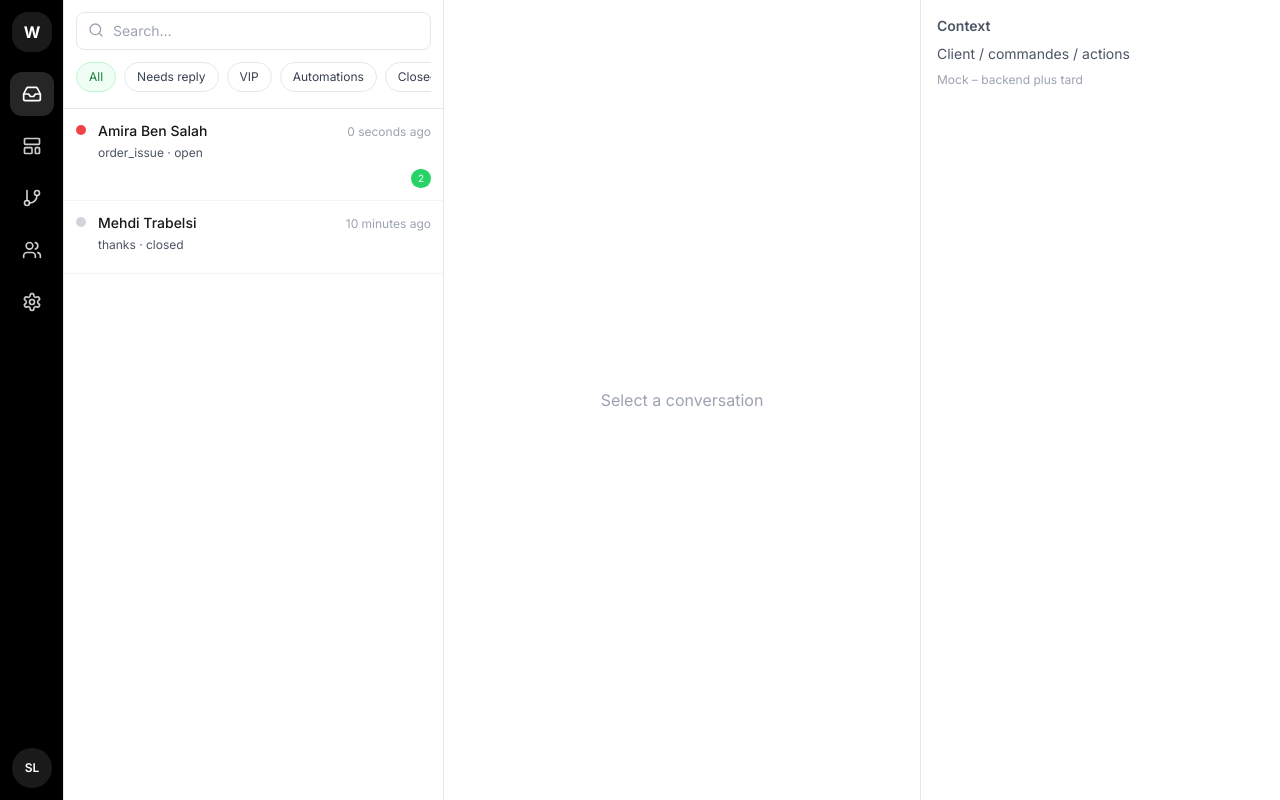
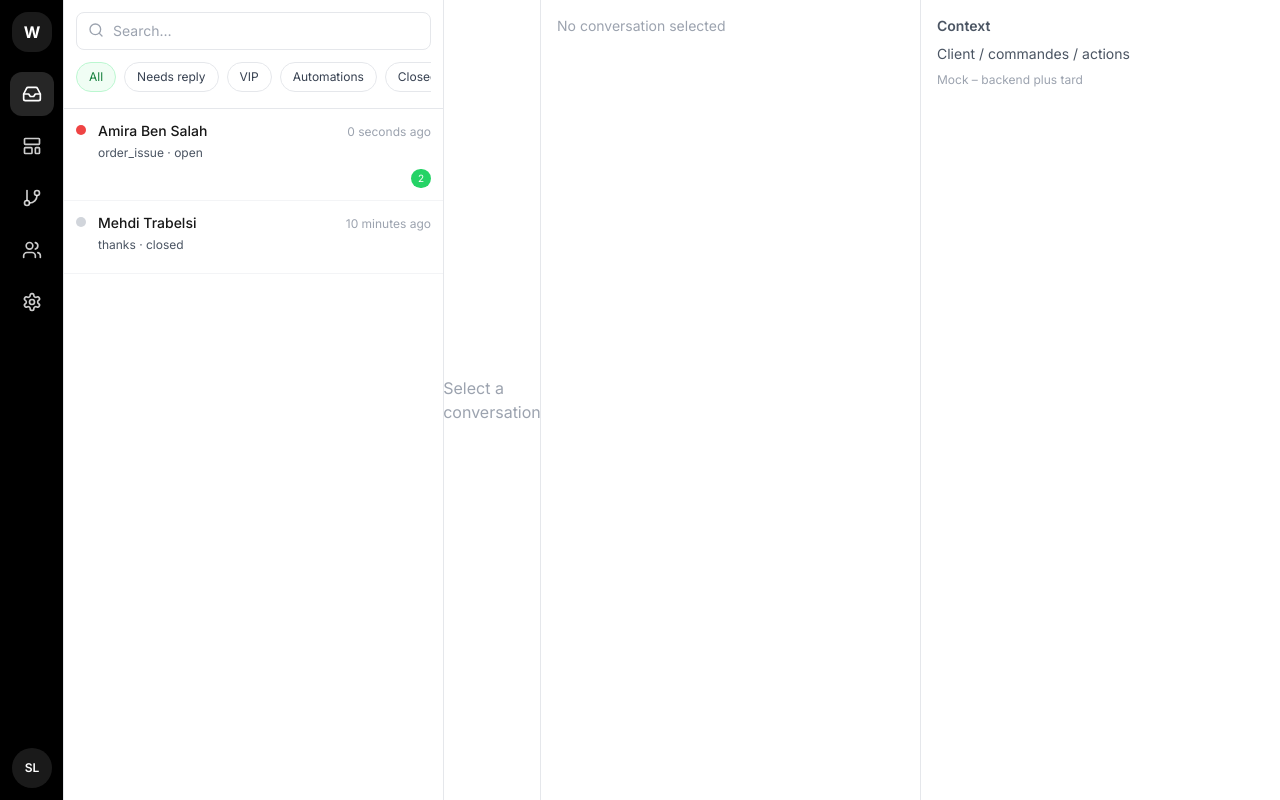
Before and after one commit to Slim-LARIBI/whatsapp-project, a Next.js app in the folder apps/web/: page /inbox in a window 1280 px wide. Built offline with nearby package versions, Linux system fonts and the light colour scheme; no server answers.

Commit message:
feat: sprint2 UX stabilization (fixed app shell + inbox 3-column stable layout)

```diff
--- a/apps/web/src/app/(app)/inbox/page.tsx
+++ b/apps/web/src/app/(app)/inbox/page.tsx
@@ -2,9 +2,18 @@
 
 import { useEffect, useMemo } from 'react';
 import { useSearchParams } from 'next/navigation';
+
 import { ConversationList } from '@/components/inbox/conversation-list';
 import { ConversationView } from '@/components/inbox/conversation-view';
+import { ConversationDetail } from '@/components/inbox/conversation-detail';
 import { useInboxStore } from '@/store/inbox-store';
+
+/**
+ * INBOX STABLE (SAFE)
+ * - 3 colonnes FIXES
+ * - Seule la zone messages scrolle (ConversationView gère déjà sticky header/composer)
+ * - Ne casse pas templates drawer / AI reply
+ */
 
 const TEMPLATE_LIBRARY: Record<string, string> = {
   order_confirmation:
@@ -39,12 +48,11 @@ export default function InboxPage() {
   useEffect(() => {
     if (!tpl || !templateText) return;
 
-    // 1) auto-select first conversation if none selected
+    // auto-select first conversation if none selected
     if (!selectedConversationId && conversations.length > 0) {
       selectConversation(conversations[0].id);
     }
 
-    // 2) put template into composer (append to keep agent's draft if any)
     const filled = templateText
       .replaceAll('{{first_name}}', 'Amira')
       .replaceAll('{{order_id}}', '1234')
@@ -58,31 +66,46 @@ export default function InboxPage() {
       .replaceAll('{{code}}', 'SAVE10')
       .replaceAll('{{ends_at}}', '2026-02-28');
 
+    // push template into composer
     setComposerDraft('');
     appendComposerDraft(filled);
     // eslint-disable-next-line react-hooks/exhaustive-deps
   }, [tpl, templateText]);
 
   return (
-    // IMPORTANT: lock the inbox area in a horizontal flex row and prevent page scroll jumps
-    <div className="flex h-full min-h-0 w-full overflow-hidden">
-      {/* LEFT: list (scrolls inside) */}
-      <aside className="w-[380px] shrink-0 border-r border-gray-200 bg-white overflow-y-auto">
-        <ConversationList />
+    <div className="flex h-full w-full overflow-hidden">
+      {/* LEFT: conversations */}
+      <aside className="w-[380px] shrink-0 border-r border-gray-200 bg-white overflow-hidden">
+        <div className="h-full overflow-y-auto">
+          <ConversationList />
+        </div>
       </aside>
 
-      {/* CENTER: conversation view (scrolls inside) */}
-      <section className="flex-1 min-w-0 min-h-0 bg-white">
-        <div className="h-full min-h-0 overflow-y-auto">
+      {/* CENTER: chat */}
+      <main className="flex-1 min-w-0 bg-white overflow-hidden">
+        <div className="h-full flex flex-col overflow-hidden">
           {selectedConversationId ? (
             <ConversationView conversationId={selectedConversationId} />
           ) : (
-            <div className="h-full flex items-center justify-center text-gray-400">
+            <div className="flex-1 flex items-center justify-center text-gray-400">
               Select a conversation
             </div>
           )}
         </div>
-      </section>
+      </main>
+
+      {/* RIGHT: details */}
+      <aside className="w-[380px] shrink-0 border-l border-gray-200 bg-white overflow-hidden">
+        <div className="h-full overflow-y-auto">
+          {selectedConversationId ? (
+            <ConversationDetail conversationId={selectedConversationId} />
+          ) : (
+            <div className="p-4 text-sm text-gray-400">
+              No conversation selected
+            </div>
+          )}
+        </div>
+      </aside>
     </div>
   );
 }
--- a/apps/web/src/app/(app)/layout.tsx
+++ b/apps/web/src/app/(app)/layout.tsx
@@ -1,38 +1,36 @@
 'use client';
 
 import React from 'react';
-import { usePathname } from 'next/navigation';
 import SidebarLeft from '@/components/layout/sidebar-left';
 import SidebarRight from '@/components/layout/sidebar-right';
-import { useUiStore } from '@/store/ui-store';
 
+/**
+ * STABLE APP SHELL (SAFE)
+ * - Left & Right restent fixes
+ * - Le centre scrolle (pas les sidebars)
+ * - Compatible toutes pages sous /app/(app)/*
+ */
 export default function AppLayout({ children }: { children: React.ReactNode }) {
-  const pathname = usePathname();
-  const isInbox = pathname?.startsWith('/inbox');
-
-  const inboxFocusMode = useUiStore((s) => s.inboxFocusMode);
-
-  // ✅ Focus mode uniquement sur Inbox
-  const hideRight = isInbox && inboxFocusMode;
-
   return (
     <div className="flex h-dvh w-full overflow-hidden bg-gray-50">
-      {/* LEFT */}
+      {/* LEFT (fixed) */}
       <aside className="w-16 shrink-0 border-r bg-black text-white">
         <SidebarLeft />
       </aside>
 
-      {/* CENTER */}
-      <main className="flex-1 min-w-0 overflow-hidden">
-        {children}
-      </main>
+      {/* CENTER (scroll area) */}
+      <section className="flex-1 min-w-0 overflow-hidden">
+        <div className="h-full w-full overflow-y-auto">
+          {children}
+        </div>
+      </section>
 
-      {/* RIGHT (hidden in Inbox focus mode) */}
-      {!hideRight && (
-        <aside className="w-[360px] shrink-0 border-l bg-white overflow-y-auto">
+      {/* RIGHT (fixed) */}
+      <aside className="w-[360px] shrink-0 border-l bg-white overflow-hidden">
+        <div className="h-full overflow-y-auto">
           <SidebarRight />
-        </aside>
-      )}
+        </div>
+      </aside>
     </div>
   );
 }
```
